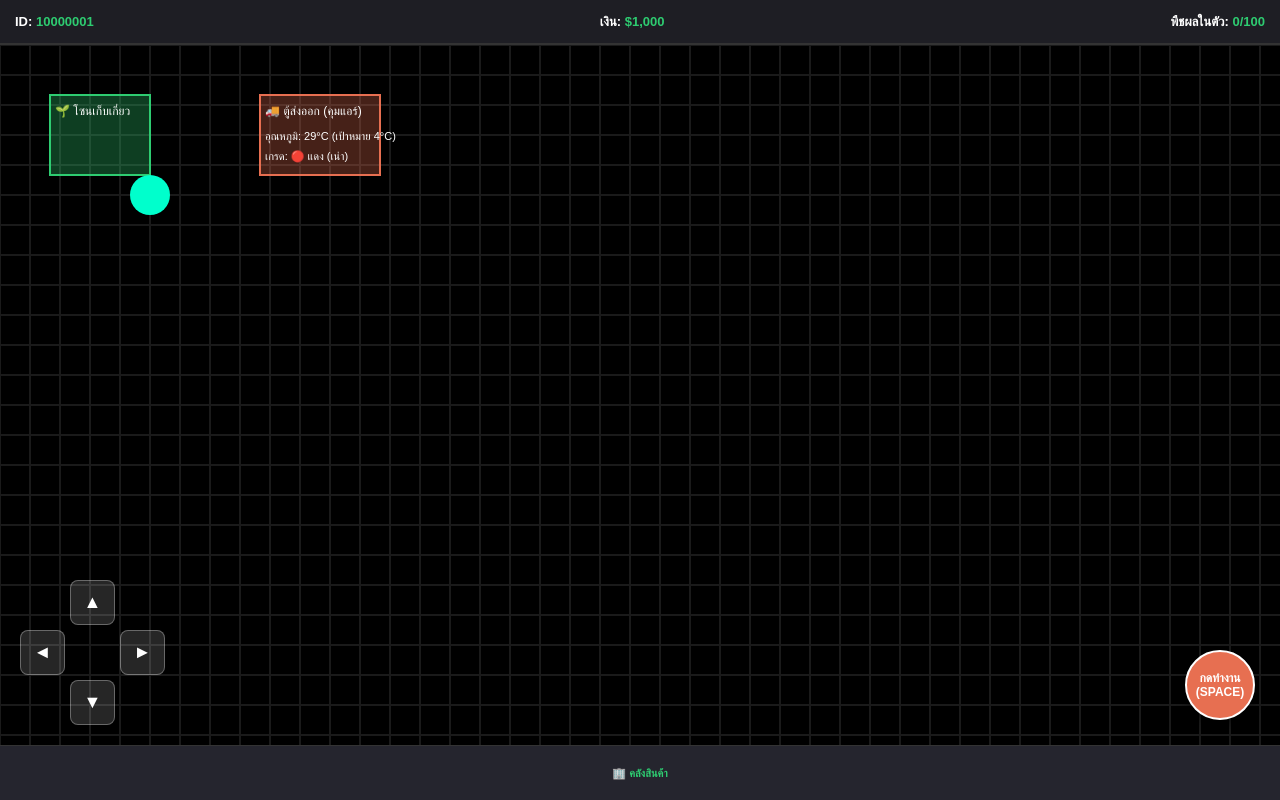
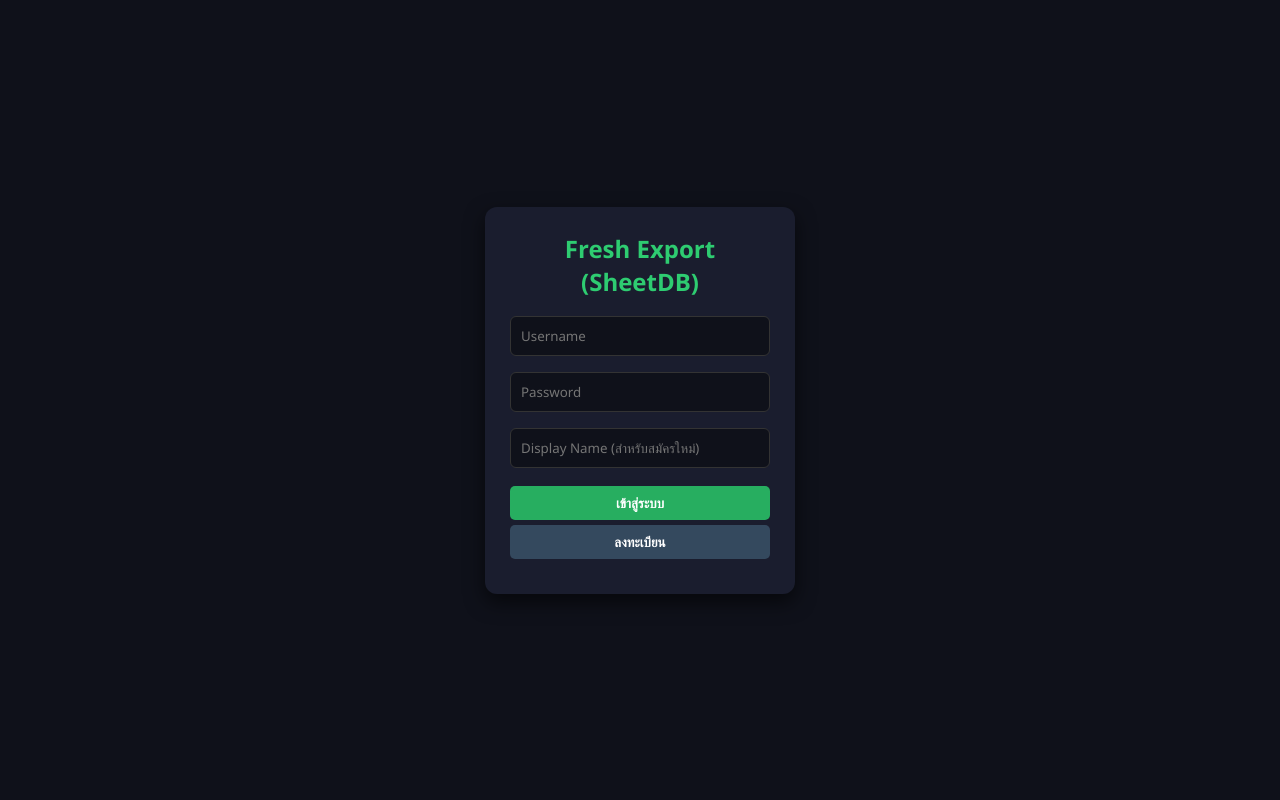
Before and after one commit to sittisak2009/Online-game, a website: page Index.html in a window 1280 px wide. Drawn offline with Linux system fonts and the light colour scheme.

Commit message:
Update Index.html

```diff
--- a/Index.html
+++ b/Index.html
@@ -3,242 +3,293 @@
 <head>
   <meta charset="UTF-8">
   <meta name="viewport" content="width=device-width, initial-scale=1.0, maximum-scale=1.0, user-scalable=no">
-  <title>Fresh Export Logistics - Playable Game</title>
+  <title>Fresh Export Online - SheetDB Version</title>
   <style>
-    * { box-sizing: border-box; margin: 0; padding: 0; font-family: sans-serif; user-select: none; }
-    body { background: #121212; color: #fff; display: flex; flex-direction: column; height: 100vh; overflow: hidden; }
+    * { box-sizing: border-box; margin: 0; padding: 0; font-family: 'Segoe UI', Tahoma, sans-serif; user-select: none; }
+    body { background: #0f111a; color: #fff; display: flex; flex-direction: column; height: 100vh; overflow: hidden; }
 
-    /* Top Stats Bar */
-    #top-bar {
-      height: 45px; background: #1e1e24; display: flex; align-items: center; justify-content: space-between; padding: 0 15px; border-bottom: 2px solid #333; font-size: 13px; font-weight: bold;
-    }
-    .val { color: #2ecc71; }
+    /* Top Bar */
+    #top-bar { height: 45px; background: #1a1d2e; display: flex; align-items: center; justify-content: space-between; padding: 0 15px; font-size: 13px; font-weight: bold; border-bottom: 2px solid #2a2e45; }
+    .gold { color: #f1c40f; } .green { color: #2ecc71; }
 
-    /* Game Viewport */
-    #game-container { flex: 1; position: relative; background: #000; overflow: hidden; }
-    canvas { display: block; width: 100%; height: 100%; }
+    /* Main Container & Tabs */
+    #main-screen { flex: 1; position: relative; overflow: hidden; }
+    .tab-page { position: absolute; width: 100%; height: 100%; top: 0; left: 0; display: none; padding: 15px; overflow-y: auto; background: #0f111a; }
+    .tab-page.active { display: block; }
 
-    /* Action Overlay Notification */
-    #action-msg {
-      position: absolute; top: 15px; left: 50%; transform: translateX(-50%);
-      background: rgba(0,0,0,0.85); border: 1px solid #2ecc71; color: #fff;
-      padding: 8px 16px; border-radius: 20px; font-size: 13px; pointer-events: none; text-align: center; display: none;
-    }
+    /* UI Cards & Buttons */
+    .card { background: #1a1d2e; border-radius: 8px; padding: 12px; margin-bottom: 10px; border-left: 4px solid #3b3f5c; }
+    .card.green-board { border-left-color: #2ecc71; }
+    .card.yellow-board { border-left-color: #f1c40f; }
+    .btn { background: #27ae60; color: white; border: none; padding: 8px 12px; border-radius: 5px; font-weight: bold; cursor: pointer; margin-top: 5px; }
+    .btn:active { transform: scale(0.98); }
+    .btn-temp { background: #2980b9; padding: 5px 10px; font-size: 12px; }
 
-    /* On-Screen Mobile Joystick Controls */
-    #touch-controls {
-      position: absolute; bottom: 20px; left: 20px; display: grid; grid-template-columns: repeat(3, 45px); grid-template-rows: repeat(3, 45px); gap: 5px; z-index: 10;
-    }
-    .ctrl-btn {
-      background: rgba(255,255,255,0.15); border: 1px solid rgba(255,255,255,0.3); color: white;
-      border-radius: 8px; font-size: 18px; font-weight: bold; display: flex; align-items: center; justify-content: center; active { background: #2ecc71; }
-    }
-
-    /* Interactive Action Button */
-    #interact-btn {
-      position: absolute; bottom: 25px; right: 25px; width: 70px; height: 70px;
-      background: #e76f51; border: 2px solid #fff; color: white; border-radius: 50%;
-      font-size: 12px; font-weight: bold; cursor: pointer; display: flex; align-items: center; justify-content: center; text-align: center; z-index: 10; box-shadow: 0 4px 10px rgba(0,0,0,0.5);
-    }
-    #interact-btn:active { transform: scale(0.95); background: #f4a261; }
+    /* Temp Bar */
+    .temp-bar { height: 12px; background: #333; border-radius: 6px; overflow: hidden; margin: 8px 0; }
+    .temp-fill { height: 100%; width: 50%; transition: 0.2s; }
 
     /* Bottom Nav */
-    #bottom-nav { height: 55px; background: #1e1e24; display: flex; border-top: 1px solid #333; }
-    .nav-btn { flex: 1; background: none; border: none; color: #888; font-size: 11px; cursor: pointer; display: flex; flex-direction: column; align-items: center; justify-content: center; }
-    .nav-btn.active { color: #2ecc71; font-weight: bold; background: #25252e; }
+    #bottom-nav { height: 60px; background: #1a1d2e; display: flex; border-top: 2px solid #2a2e45; }
+    .nav-item { flex: 1; background: none; border: none; color: #7f8c8d; font-size: 11px; display: flex; flex-direction: column; align-items: center; justify-content: center; cursor: pointer; }
+    .nav-item.active { color: #2ecc71; font-weight: bold; background: #252940; }
+
+    /* Auth Screen Overlay */
+    #auth-screen { position: fixed; inset: 0; background: #0f111a; z-index: 999; display: flex; align-items: center; justify-content: center; }
+    .auth-box { background: #1a1d2e; padding: 25px; border-radius: 12px; width: 310px; text-align: center; box-shadow: 0 8px 20px rgba(0,0,0,0.6); }
+    .auth-box input { width: 100%; padding: 10px; margin: 8px 0; background: #0f111a; border: 1px solid #333; color: white; border-radius: 6px; }
   </style>
 </head>
 <body>
 
-  <div id="top-bar">
-    <div>ID: <span class="val" id="ui-id">10000001</span></div>
-    <div>เงิน: <span class="val" id="ui-money">$1,000</span></div>
-    <div>พืชผลในตัว: <span class="val" id="ui-crop">0/100</span></div>
+  <div id="auth-screen">
+    <div class="auth-box">
+      <h2 style="color:#2ecc71; margin-bottom: 10px;">Fresh Export (SheetDB)</h2>
+      <input type="text" id="acc-user" placeholder="Username">
+      <input type="password" id="acc-pass" placeholder="Password">
+      <input type="text" id="acc-name" placeholder="Display Name (สำหรับสมัครใหม่)">
+      <button class="btn" style="width: 100%; margin-top: 10px;" onclick="handleLogin()">เข้าสู่ระบบ</button>
+      <button class="btn" style="width: 100%; background: #34495e; margin-top: 5px;" onclick="handleRegister()">ลงทะเบียน</button>
+      <p id="auth-status" style="font-size: 11px; color: #e74c3c; margin-top: 10px;"></p>
+    </div>
   </div>
 
-  <div id="game-container">
-    <canvas id="gameCanvas"></canvas>
-    <div id="action-msg">เดินเข้าใกล้โซนเพื่อทำงาน</div>
+  <div id="top-bar">
+    <div>ID: <span id="ui-id" class="green">10000001</span></div>
+    <div>บริษัท: <span id="ui-name">CEO_Player</span></div>
+    <div>เงินทุน: <span id="ui-money" class="gold">$1,000</span></div>
+  </div>
 
-    <!-- Touch Controls for Mobile -->
-    <div id="touch-controls">
-      <div></div><button class="ctrl-btn" id="btn-up">▲</button><div></div>
-      <button class="ctrl-btn" id="btn-left">◄</button><div></div><button class="ctrl-btn" id="btn-right">►</button>
-      <div></div><button class="ctrl-btn" id="btn-down">▼</button><div></div>
+  <div id="main-screen">
+
+    <div id="page-game" class="tab-page active" style="padding:0;">
+      <canvas id="gameCanvas"></canvas>
     </div>
 
-    <button id="interact-btn" onclick="doAction()">กดทำงาน<br>(SPACE)</button>
+    <div id="page-orders" class="tab-page">
+      <h3 style="margin-bottom:10px;">📦 คำสั่งซื้อสินค้า (Orders)</h3>
+      <div id="orders-container"></div>
+    </div>
+
+    <div id="page-export" class="tab-page">
+      <h3 style="margin-bottom:10px;">🚚 ไลน์การส่งออก & คุมอุณหภูมิ</h3>
+      <div id="export-container"></div>
+    </div>
+
+    <div id="page-leaderboard" class="tab-page">
+      <h3 style="margin-bottom:10px;">🏆 อันดับตารางแข่งขัน (% รายได้)</h3>
+      <div id="leaderboard-container"></div>
+    </div>
+
+    <div id="page-profile" class="tab-page">
+      <h3>👤 โปรไฟล์ผู้เล่น</h3>
+      <div class="card" style="margin-top:10px;">
+        <p>User ID: <b id="prof-id">10000001</b></p>
+        <p>ยอดเงินรวมสะสม: <b id="prof-money" class="gold">$1,000</b></p><br>
+        <label>เปลี่ยนชื่อบริษัท/Display Name:</label>
+        <input type="text" id="edit-display-name" style="width:100%; padding:8px; margin:8px 0; background:#0f111a; color:white; border:1px solid #333; border-radius:4px;">
+        <button class="btn" onclick="saveProfileName()">บันทึกเปลี่ยนชื่อ</button>
+      </div>
+    </div>
+
   </div>
 
   <div id="bottom-nav">
-    <button class="nav-btn active">🏢 คลังสินค้า</button>
+    <button class="nav-item active" onclick="switchTab('game', this)"><span>🏢</span>คลังสินค้า</button>
+    <button class="nav-item" onclick="switchTab('orders', this)"><span>📦</span>ออร์เดอร์</button>
+    <button class="nav-item" onclick="switchTab('export', this)"><span>🚚</span>ไลน์ส่งออก</button>
+    <button class="nav-item" onclick="switchTab('leaderboard', this)"><span>🏆</span>อันดับ</button>
+    <button class="nav-item" onclick="switchTab('profile', this)"><span>👤</span>โปรไฟล์</button>
   </div>
 
 <script>
-  const canvas = document.getElementById('gameCanvas');
-  const ctx = canvas.getContext('2d');
+  // 🔴 นำ API URL จาก SheetDB มาใส่ตรงนี้ 🔴
+  const SHEETDB_URL = "https://sheetdb.io/api/v1/my2ssyufztwjb";
 
-  // Game Data
-  let money = 1000;
-  let playerCrop = 0;
-  const maxCrop = 100;
-
-  // Player Object
-  let player = { x: 150, y: 150, size: 20, speed: 3.5 };
-
-  // Zones in Warehouse
-  const zones = {
-    farm: { x: 50, y: 50, w: 100, h: 80, label: "🌱 โซนเก็บเกี่ยว", color: "#2ecc71" },
-    truck: { x: 260, y: 50, w: 120, h: 80, label: "🚚 ตู้ส่งออก (คุมแอร์)", color: "#e76f51" }
+  let userState = {
+    userId: 10000001,
+    username: "",
+    displayName: "CEO_Player",
+    totalMoney: 1000,
+    startMoney: 1000
   };
 
-  // Truck Temp Logic
-  let truckTemp = 28; // อุณหภูมิห้อง
-  let targetTemp = 4; // อุณหภูมิเป้าหมาย
-  let tempTimer = 0;
+  let activeOrders = [];
+  let shippingTrucks = [];
 
-  // Movement Controls
-  let keys = {};
-  window.addEventListener('keydown', e => { keys[e.key.toLowerCase()] = true; if(e.code==='Space') doAction(); });
-  window.addEventListener('keyup', e => keys[e.key.toLowerCase()] = false);
+  // --- SheetDB Authentication System ---
 
-  // Touch Support
-  const bindTouch = (id, key) => {
-    const el = document.getElementById(id);
-    el.addEventListener('touchstart', (e) => { e.preventDefault(); keys[key] = true; });
-    el.addEventListener('touchend', (e) => { e.preventDefault(); keys[key] = false; });
-  };
-  bindTouch('btn-up', 'w'); bindTouch('btn-down', 's');
-  bindTouch('btn-left', 'a'); bindTouch('btn-right', 'd');
+  // 1. เข้าสู่ระบบ (GET search)
+  async function handleLogin() {
+    const u = document.getElementById('acc-user').value.trim();
+    const p = document.getElementById('acc-pass').value.trim();
+    const status = document.getElementById('auth-status');
 
-  function resize() {
-    canvas.width = canvas.parentElement.clientWidth;
-    canvas.height = canvas.parentElement.clientHeight;
-  }
-  window.addEventListener('resize', resize);
-  resize();
+    if (!u || !p) return status.innerText = "กรุณากรอก Username และ Password";
 
-  // Interaction Logic
-  function nearZone(z) {
-    return player.x > z.x - 20 && player.x < z.x + z.w + 20 &&
-           player.y > z.y - 20 && player.y < z.y + z.h + 20;
-  }
+    status.style.color = "#f1c40f";
+    status.innerText = "กำลังเข้าสู่ระบบ...";
 
-  function doAction() {
-    if (nearZone(zones.farm)) {
-      if (playerCrop < maxCrop) {
-        playerCrop += 20;
-        showMsg("🌱 เก็บเกี่ยวพืชผล +20!");
+    try {
+      const res = await fetch(`${SHEETDB_URL}/search?Username=${encodeURIComponent(u)}&Password=${encodeURIComponent(p)}`);
+      const data = await res.json();
+
+      if (data.length > 0) {
+        const userData = data[0];
+        userState.userId = parseInt(userData["User ID"]);
+        userState.username = userData["Username"];
+        userState.displayName = userData["Display Name"];
+        userState.totalMoney = parseInt(userData["Total Money"]) || 1000;
+        userState.startMoney = userState.totalMoney;
+
+        // อัปเดตเวลาเข้าใช้งานล่าสุด (PATCH)
+        const now = new Date().toISOString();
+        fetch(`${SHEETDB_URL}/User ID/${userState.userId}`, {
+          method: 'PATCH',
+          headers: { 'Content-Type': 'application/json' },
+          body: JSON.stringify({ data: { "Last Login Time": now } })
+        });
+
+        document.getElementById('auth-screen').style.display = 'none';
+        updateUI();
+        initCanvasGame();
+        startOrderGenerator();
       } else {
-        showMsg("⚠️ ของเต็มกระเป๋าแล้ว! นำไปส่งที่ตู้ส่งออก");
+        status.style.color = "#e74c3c";
+        status.innerText = "Username หรือ Password ไม่ถูกต้อง";
       }
-    } else if (nearZone(zones.truck)) {
-      if (playerCrop > 0) {
-        // คำนวณเงินตามเกรดอุณหภูมิ
-        let diff = Math.abs(truckTemp - targetTemp);
-        let reward = diff <= 3 ? 500 : (diff <= 8 ? 250 : 50);
-        money += reward;
-        showMsg(`🚚 โหลดสินค้าส่งออกสำเร็จ! ได้รับเงิน $${reward}`);
-        playerCrop = 0;
-      } else {
-        // ถ้าไม่มีของ ให้เป็นการปรับแอร์ตู้ส่งออก
-        truckTemp = Math.max(-5, truckTemp - 3);
-        showMsg(`❄️ เปิดแอร์ลดอุณหภูมิเหลือ ${truckTemp}°C`);
-      }
-    }
-    updateUI();
-  }
-
-  function showMsg(text) {
-    const msg = document.getElementById('action-msg');
-    msg.innerText = text;
-    msg.style.display = 'block';
-    setTimeout(() => msg.style.display = 'none', 2000);
-  }
-
-  function updateUI() {
-    document.getElementById('ui-money').innerText = '$' + money;
-    document.getElementById('ui-crop').innerText = `${playerCrop}/${maxCrop}`;
-  }
-
-  // Main Loop
-  function update() {
-    // Movement
-    if (keys['w'] || keys['arrowup']) player.y -= player.speed;
-    if (keys['s'] || keys['arrowdown']) player.y += player.speed;
-    if (keys['a'] || keys['arrowleft']) player.x -= player.speed;
-    if (keys['d'] || keys['arrowright']) player.x += player.speed;
-
-    // Boundaries
-    player.x = Math.max(player.size, Math.min(canvas.width - player.size, player.x));
-    player.y = Math.max(player.size, Math.min(canvas.height - player.size, player.y));
-
-    // Simulation: Temp rises over time
-    tempTimer++;
-    if (tempTimer % 180 === 0) { // ทุกๆ 3 วินาที แอร์จะอุ่นขึ้น
-      truckTemp++;
+    } catch (err) {
+      status.style.color = "#e74c3c";
+      status.innerText = "เกิดข้อผิดพลาดในการเชื่อมต่อ SheetDB";
     }
   }
 
-  function draw() {
-    ctx.clearRect(0, 0, canvas.width, canvas.height);
+  // 2. ลงทะเบียน (POST Data)
+  async function handleRegister() {
+    const u = document.getElementById('acc-user').value.trim();
+    const p = document.getElementById('acc-pass').value.trim();
+    const n = document.getElementById('acc-name').value.trim() || u;
+    const status = document.getElementById('auth-status');
 
-    // Grid Floor
-    ctx.strokeStyle = '#1a1a1a';
-    for (let x = 0; x < canvas.width; x += 30) {
-      ctx.beginPath(); ctx.moveTo(x, 0); ctx.lineTo(x, canvas.height); ctx.stroke();
-    }
-    for (let y = 0; y < canvas.height; y += 30) {
-      ctx.beginPath(); ctx.moveTo(0, y); ctx.lineTo(canvas.width, y); ctx.stroke();
-    }
+    if (!u || !p) return status.innerText = "กรุณากรอกข้อมูลให้ครบถ้วน";
 
-    // Draw Zones
-    for (let key in zones) {
-      let z = zones[key];
-      ctx.fillStyle = z.color;
-      ctx.globalAlpha = 0.3;
-      ctx.fillRect(z.x, z.y, z.w, z.h);
-      ctx.globalAlpha = 1.0;
-      ctx.strokeStyle = z.color;
-      ctx.lineWidth = 2;
-      ctx.strokeRect(z.x, z.y, z.w, z.h);
+    status.style.color = "#f1c40f";
+    status.innerText = "กำลังลงทะเบียน...";
 
-      ctx.fillStyle = "#fff";
-      ctx.font = "12px sans-serif";
-      ctx.fillText(z.label, z.x + 5, z.y + 20);
-    }
+    try {
+      // เช็กก่อนว่ามี Username นี้หรือยัง
+      const checkRes = await fetch(`${SHEETDB_URL}/search?Username=${encodeURIComponent(u)}`);
+      const checkData = await checkRes.json();
 
-    // Display Truck Temp
-    ctx.fillStyle = "#fff";
-    ctx.font = "11px sans-serif";
-    let tempDiff = Math.abs(truckTemp - targetTemp);
-    let grade = tempDiff <= 3 ? "🟢 เขียว (สดมาก)" : (tempDiff <= 8 ? "🟡 เหลือง (พอใช้)" : "🔴 แดง (เน่า)");
-    ctx.fillText(`อุณหภูมิ: ${truckTemp}°C (เป้าหมาย ${targetTemp}°C)`, zones.truck.x + 5, zones.truck.y + 45);
-    ctx.fillText(`เกรด: ${grade}`, zones.truck.x + 5, zones.truck.y + 65);
+      if (checkData.length > 0) {
+        status.style.color = "#e74c3c";
+        return status.innerText = "Username นี้ถูกใช้งานแล้ว";
+      }
 
-    // Draw Player
-    ctx.fillStyle = '#00ffcc';
-    ctx.beginPath();
-    ctx.arc(player.x, player.y, player.size, 0, Math.PI * 2);
-    ctx.fill();
+      // ดึงข้อมูลทั้งหมดเพื่อคำนวณ User ID ถัดไป (เริ่มที่ 10000001)
+      const allRes = await fetch(SHEETDB_URL);
+      const allData = await allRes.json();
+      const newId = 10000001 + allData.length;
+      const now = new Date().toISOString();
 
-    // Check interaction prompt
-    if (nearZone(zones.farm)) {
-      ctx.fillStyle = "#2ecc71";
-      ctx.fillText("กดทำงานเพื่อเก็บพืช", player.x - 40, player.y - 25);
-    } else if (nearZone(zones.truck)) {
-      ctx.fillStyle = "#e76f51";
-      ctx.fillText("กดทำงานเพื่อส่งของ/กดลดอุณหภูมิ", player.x - 70, player.y - 25);
+      const newUser = {
+        "User ID": newId,
+        "Username": u,
+        "Password": p,
+        "Last Login Time": now,
+        "Display Name": n,
+        "Total Money": 1000
+      };
+
+      await fetch(SHEETDB_URL, {
+        method: 'POST',
+        headers: { 'Content-Type': 'application/json' },
+        body: JSON.stringify({ data: [newUser] })
+      });
+
+      userState = {
+        userId: newId,
+        username: u,
+        displayName: n,
+        totalMoney: 1000,
+        startMoney: 1000
+      };
+
+      document.getElementById('auth-screen').style.display = 'none';
+      updateUI();
+      initCanvasGame();
+      startOrderGenerator();
+    } catch (err) {
+      status.style.color = "#e74c3c";
+      status.innerText = "ไม่สามารถลงทะเบียนได้";
     }
   }
 
-  function gameLoop() {
-    update();
-    draw();
-    requestAnimationFrame(gameLoop);
+  // 3. เปลี่ยนชื่อโปรไฟล์ (PATCH)
+  async function saveProfileName() {
+    const newName = document.getElementById('edit-display-name').value.trim();
+    if (!newName) return;
+
+    userState.displayName = newName;
+    updateUI();
+
+    await fetch(`${SHEETDB_URL}/User ID/${userState.userId}`, {
+      method: 'PATCH',
+      headers: { 'Content-Type': 'application/json' },
+      body: JSON.stringify({ data: { "Display Name": newName } })
+    });
+    alert('บันทึกการเปลี่ยนชื่อเรียบร้อยแล้ว!');
   }
 
-  gameLoop();
-</script>
-</body>
-</html>
+  // 4. บันทึกเงินลง Google Sheets (PATCH)
+  async function saveMoneyToSheet() {
+    fetch(`${SHEETDB_URL}/User ID/${userState.userId}`, {
+      method: 'PATCH',
+      headers: { 'Content-Type': 'application/json' },
+      body: JSON.stringify({ data: { "Total Money": userState.totalMoney } })
+    });
+  }
+
+  // --- UI & Game Logic ---
+
+  function updateUI() {
+    document.getElementById('ui-id').innerText = userState.userId;
+    document.getElementById('ui-name').innerText = userState.displayName;
+    document.getElementById('ui-money').innerText = '$' + userState.totalMoney.toLocaleString();
+    document.getElementById('prof-id').innerText = userState.userId;
+    document.getElementById('prof-money').innerText = '$' + userState.totalMoney.toLocaleString();
+    document.getElementById('edit-display-name').value = userState.displayName;
+  }
+
+  function switchTab(tabId, btn) {
+    document.querySelectorAll('.tab-page').forEach(p => p.classList.remove('active'));
+    document.querySelectorAll('.nav-item').forEach(b => b.classList.remove('active'));
+    document.getElementById('page-' + tabId).classList.add('active');
+    btn.classList.add('active');
+
+    if (tabId === 'orders') renderOrdersUI();
+    if (tabId === 'export') renderExportUI();
+    if (tabId === 'leaderboard') loadLeaderboard();
+  }
+
+  // ดึงตารางอันดับ % รายได้จาก SheetDB
+  async function loadLeaderboard() {
+    const container = document.getElementById('leaderboard-container');
+    container.innerHTML = '<p style="color:#888;">กำลังโหลดอันดับจากตาราง...</p>';
+
+    try {
+      const res = await fetch(SHEETDB_URL);
+      const data = await res.json();
+
+      // เรียงลำดับตาม Total Money จากมากไปน้อย
+      data.sort((a, b) => (parseInt(b["Total Money"]) || 0) - (parseInt(a["Total Money"]) || 0));
+
+      container.innerHTML = '';
+      data.forEach((player, idx) => {
+        const money = parseInt(player["Total Money"]) || 1000;
+        const pct = (((money - 1000) / 1000) * 100).toFixed(1);
+        const isMe = player["User ID"] == userState.userId;
+
+        container.innerHTML += `
+          <div class="card" style="${isMe ? 'border-left-color:#2ecc71; background:#252940;' : ''}">
+            <span>${idx ===
```
